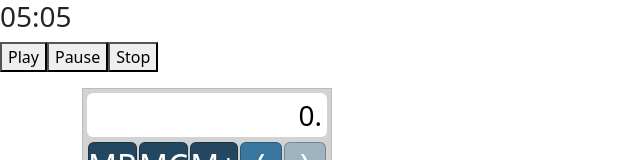
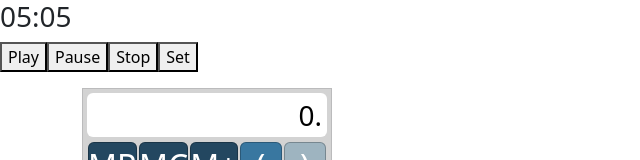
Before and after one commit to tylersernett/grecalc, a React (Create React App) app: page / in a window 1280 px wide. Shown: the top 160 px of the page, without its empty margins (0-640 px from the left). Built offline with nearby package versions, Linux system fonts and the light colour scheme.

Commit message:
Add user input for timer (in seconds, update to mm:ss later)

```diff
--- a/src/timer.js
+++ b/src/timer.js
@@ -20,6 +20,15 @@ function Timer() {
     const stopTimer = () => {
         setRun(false);
         setSeconds(defaultTime);
+    };
+    const assignTimer = () => {
+        setRun(false);
+        //display input
+        const newTime = prompt('Please enter # seconds')
+        //then setSeconds to received input
+        if (newTime !== null) {
+            setSeconds(newTime);
+        }
     };
 
     useEffect(() => {
@@ -72,6 +81,9 @@ function Timer() {
                 <button onClick={stopTimer}>
                     Stop
                 </button>
+                <button onClick={assignTimer}>
+                    Set
+                </button>
             </div>
         </div>
     );
```
